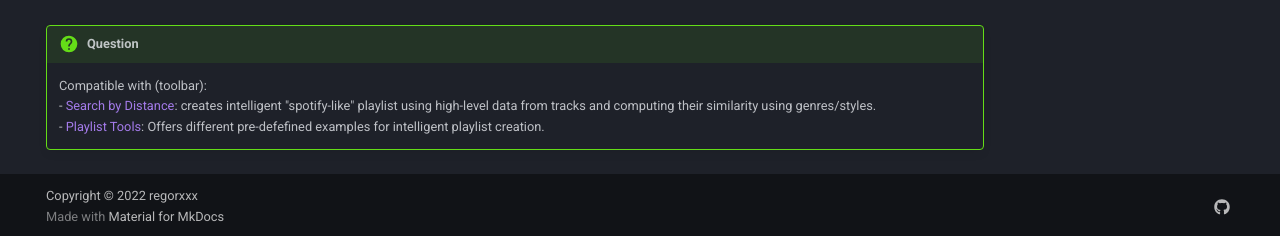
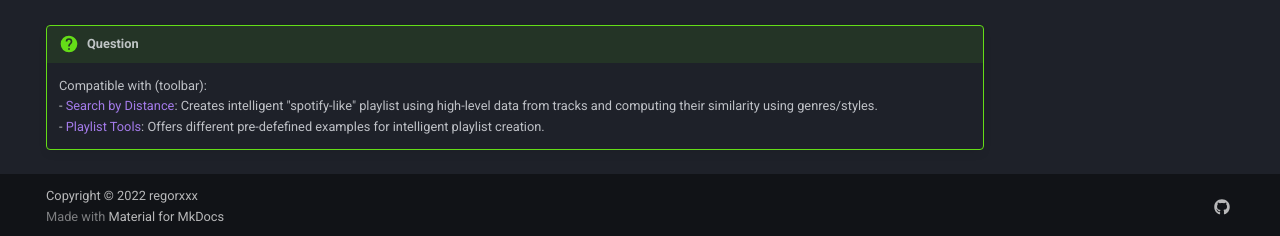
Before and after one commit to regorxxx/foobar2000-SMP.github.io, an MkDocs documentation site: the page built from docs/scripts/device-priority-smp.md, in a window 1280 px wide and 900 px high, scrolled down 550 px. Shown: the part 661-897 px from the top of the window. Built offline with MkDocs 1.6.1 and Material for MkDocs 9.7.7, drawn with Linux system fonts in a browser that asks for light colours.

Commit message:
Minor fix.

```diff
--- a/docs/scripts/device-priority-smp.md
+++ b/docs/scripts/device-priority-smp.md
@@ -33,7 +33,7 @@ so the button can be simply merged with your already existing toolbar panel easi
 
 !!! question
 	Compatible with (toolbar):
-    - [Search by Distance](scripts/search-by-distance-smp): creates intelligent "spotify-like"
+    - [Search by Distance](scripts/search-by-distance-smp): Creates intelligent "spotify-like"
 	playlist using high-level data from tracks and computing their similarity using genres/styles.
     - [Playlist Tools](scripts/playlist-tools-smp): Offers different pre-defefined examples for
 	intelligent playlist creation.
```
Also changed, not shown: docs/scripts/playlist-tools-smp.md (+1 -1 lines).
